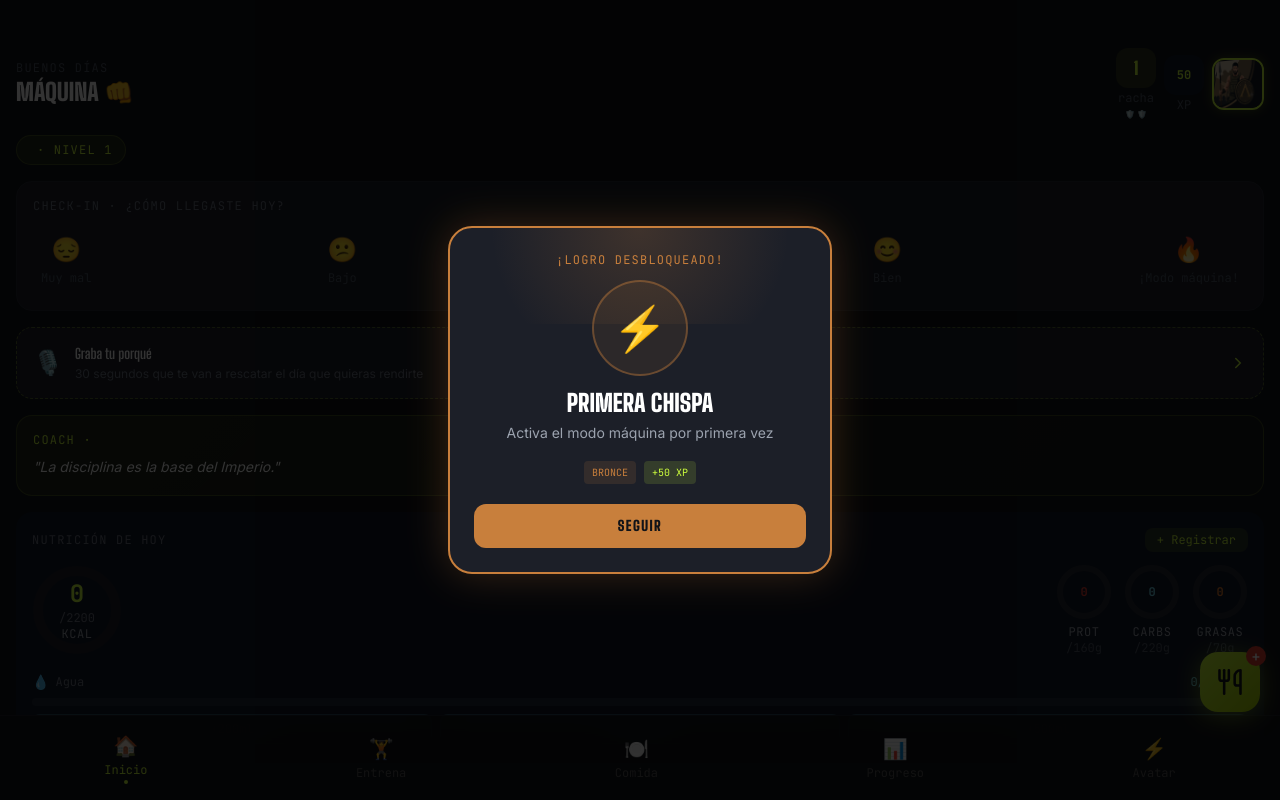
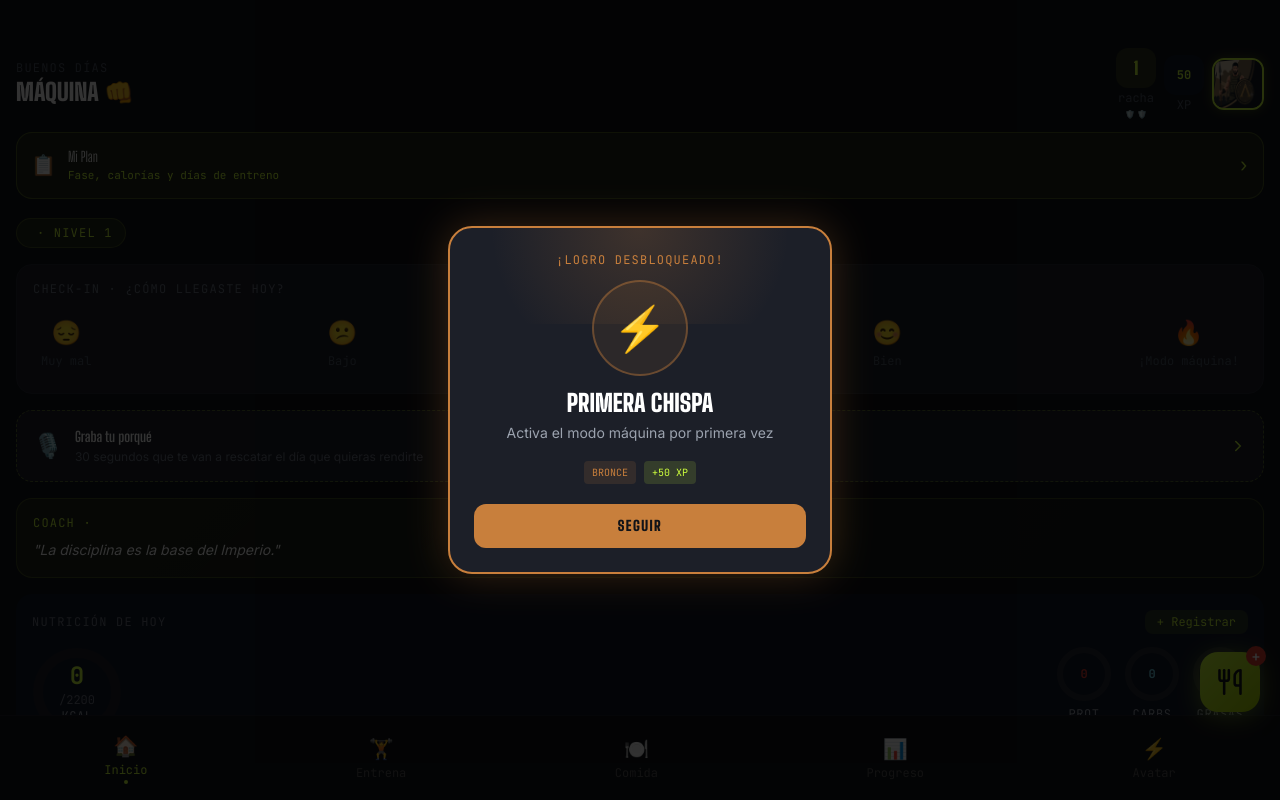
Before and after one commit to alejandrocalderon777/modo-maquina, a React (Vite) app: page /dashboard in a window 1280 px wide. Shown: the top 800 px of the page. Built offline with nearby package versions, Linux system fonts and the light colour scheme.

Commit message:
Add Mi Plan quick link to Home tab

```diff
--- a/src/pages/Dashboard.tsx
+++ b/src/pages/Dashboard.tsx
@@ -366,6 +366,18 @@ export default function Dashboard() {
   // ── HOME tab ─────────────────────────────────────────────────
   const HomeContent = (
     <>
+      {/* Acceso rápido a Mi Plan */}
+      <button onClick={() => setShowMiPlan(true)}
+        className="mx-4 mb-4 w-[calc(100%-2rem)] flex items-center gap-3 rounded-2xl p-3.5 text-left active:scale-98 transition-transform"
+        style={{ background:`${accentColor}14`, border:`1px solid ${accentColor}40` }}>
+        <span className="text-xl">📋</span>
+        <div className="flex-1">
+          <p className="font-display text-sm text-white">Mi Plan</p>
+          <p className="font-mono text-[11px]" style={{ color:accentColor }}>Fase, calorías y días de entreno</p>
+        </div>
+        <span className="font-mono text-lg" style={{ color:accentColor }}>›</span>
+      </button>
+
       {/* Ritual de avances — recordatorio cuando llega el horario */}
       {isReviewTime && (
         <button onClick={openReview}
```
